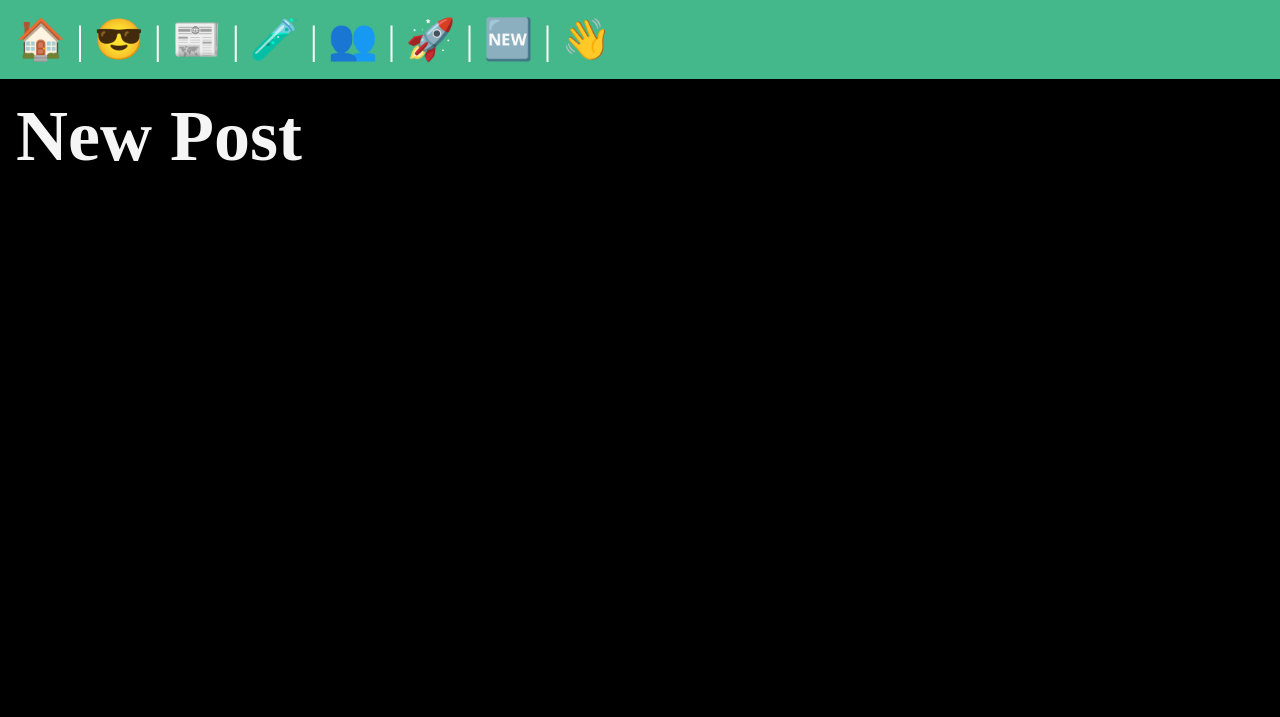
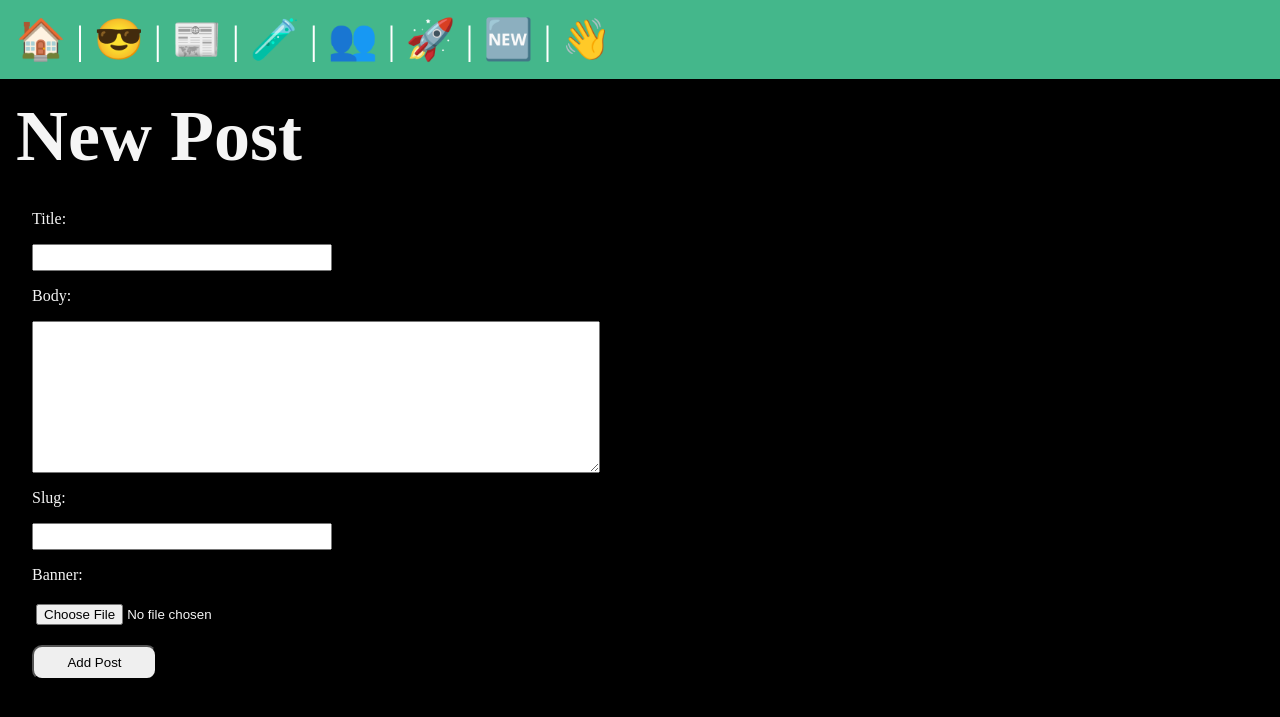
Before and after one commit to keven0311/Django_Learning, a Django app: page /posts/new-post/ in a window 1280 px wide. Shown: the top 717 px of the page. Run offline with Django 4.2, Linux system fonts and the light colour scheme; a user stored in the database is signed in.

Commit message:
custom form based on db models, new post logic updated

```diff
--- /dev/null
+++ b/Django_Learning/posts/forms.py
@@ -0,0 +1,7 @@
+from django import forms
+from . import models
+
+class CreatePost(forms.ModelForm):
+    class Meta:
+        model = models.Post
+        fields = ['title','body','slug','banner']
--- a/Django_Learning/posts/templates/posts/post_new.html
+++ b/Django_Learning/posts/templates/posts/post_new.html
@@ -7,5 +7,10 @@
 {% block content %}
     <section>
         <h1>New Post</h1>
+        <form action="{% url 'post:new-post' %}" class='form-with-validation' method="POST" enctype="multipart/form-data">
+            {% csrf_token %}
+            {{ form }}
+            <button class='form-submit' type="submit">Add Post</button>
+        </form>
     </section>
 {%  endblock %}
--- a/Django_Learning/posts/views.py
+++ b/Django_Learning/posts/views.py
@@ -1,6 +1,7 @@
-from django.shortcuts import render
+from django.shortcuts import render, redirect
 from .models import Post
 from django.contrib.auth.decorators import login_required
+from . import forms
 
 
 # Create your views here.
@@ -17,4 +18,11 @@ def post_page(request, slug):
 
 @login_required(login_url="/users/login/")
 def post_new(request):
-    return render(request, 'posts/post_new.html')
+    if request.method == "POST":
+        form = forms.CreatePost(request.POST, request.FILES)
+        if form.is_valid():
+            print("form submiited")
+            return redirect('post:list')
+    else:
+        form = forms.CreatePost()
+    return render(request, 'posts/post_new.html', { 'form': form})
--- a/Django_Learning/static/css/style.css
+++ b/Django_Learning/static/css/style.css
@@ -80,3 +80,29 @@ a:hover {
 .logout-button:hover{
     opacity: .85;
 }
+
+.form-with-validation {
+    max-width: 600px;
+    font-size: 1rem;
+    padding: 1rem;
+    display: flex;
+    flex-flow: column;
+    gap: 1rem;
+}
+
+.form-with-validation div {
+    display: flex;
+    flex-flow: column;
+    gap: 0.5rem;
+}
+
+.form-with-validation input {
+    padding: 0.25rem;
+    max-width: 300px;
+}
+
+.form-submit {
+    padding: 0.5rem;
+    border-radius: 10px;
+    width: 125px;
+}
--- a/Django_Learning/users/models.py
+++ b/Django_Learning/users/models.py
@@ -1,5 +1,6 @@
 from django.db import models
 import uuid
+from django.contrib.auth.models import User
 
 # Create your models here.
 class Users(models.Model):
@@ -10,5 +11,6 @@ class Users(models.Model):
     date = models.DateField(auto_now_add=True)
     avatar = models.ImageField(default='pythonlogo.png',blank=True)
 
+
     def __str__(self):
         return self.name
```
Also changed, not shown: Django_Learning/db.sqlite3.
